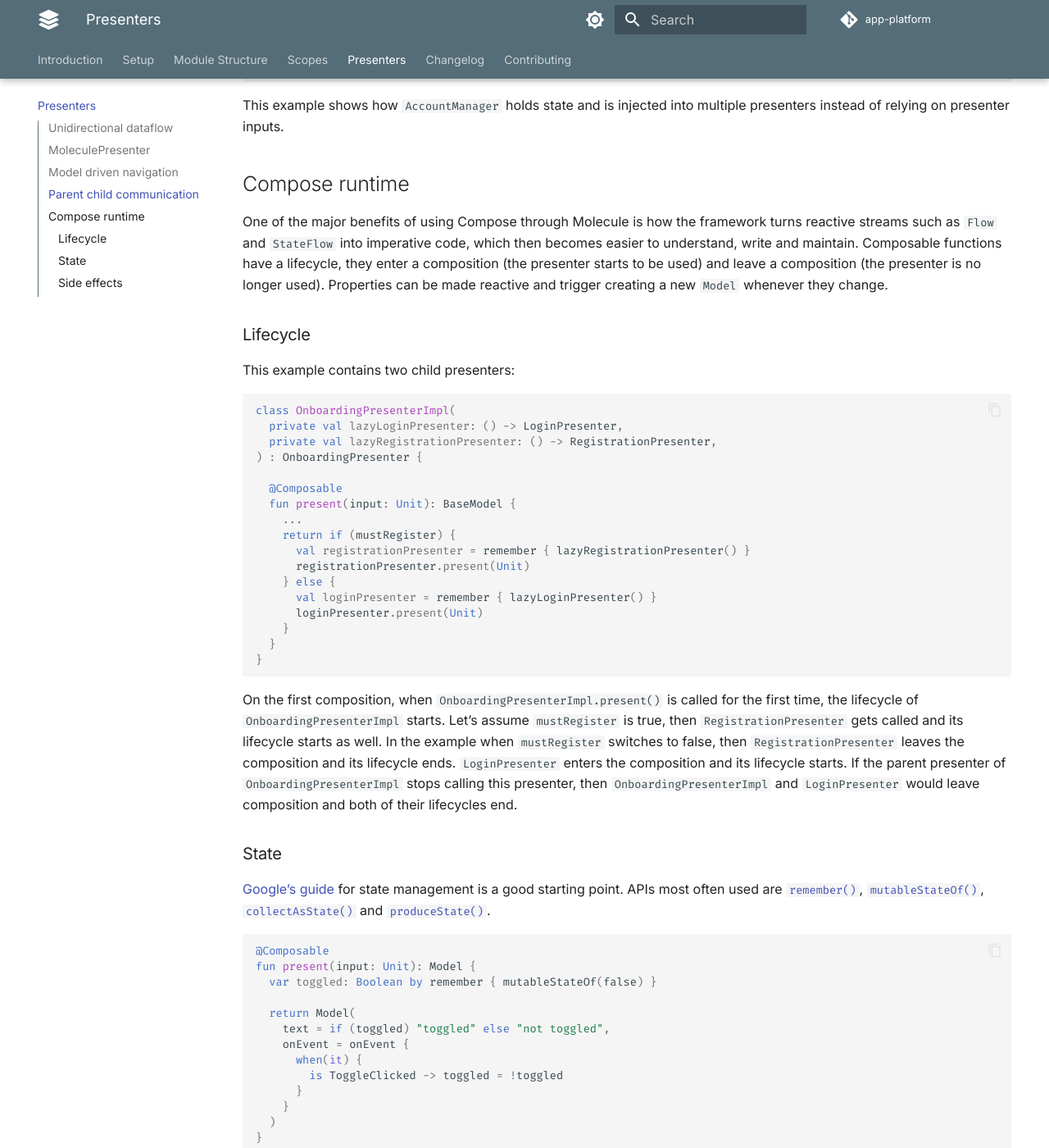
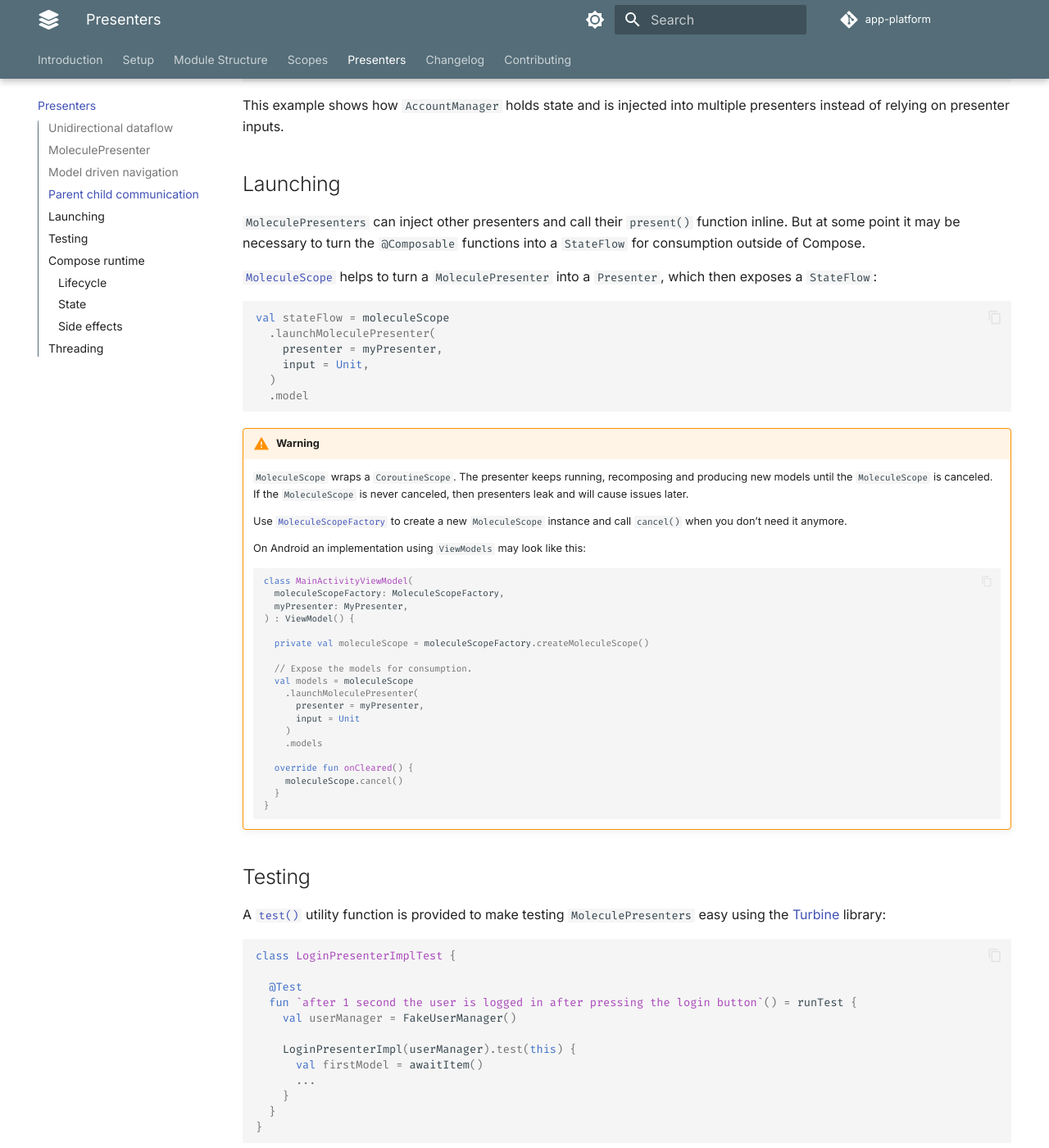
Before and after one commit to amzn/app-platform, an MkDocs documentation site: the page built from docs/presenters.md, in a window 1280 px wide and 1400 px high, scrolled down 5522 px. Shown: the whole window at 82% size. Built offline with MkDocs 1.6.1 and Material for MkDocs 9.7.7, drawn with Linux system fonts in a browser that asks for light colours; comment, search, counter and statistics services are not loaded; some of the changed text lies outside the part shown.

Commit message:
More documentation updates.

````diff
--- a/docs/presenters.md
+++ b/docs/presenters.md
@@ -305,6 +305,86 @@ class OnboardingPresenterImpl(
 This example shows how `AccountManager` holds state and is injected into multiple presenters instead of relying
 on presenter inputs.
 
+## Launching
+
+`MoleculePresenters` can inject other presenters and call their `present()` function inline. But at some point it
+may be necessary to turn the `@Composable` functions into a `StateFlow` for consumption outside of Compose.
+
+[`MoleculeScope`](https://github.com/amzn/app-platform/blob/main/presenter-molecule/public/src/commonMain/kotlin/software/amazon/app/platform/presenter/molecule/MoleculeScope.kt)
+helps to turn a `MoleculePresenter` into a `Presenter`, which then exposes a `StateFlow`:
+
+```kotlin
+val stateFlow = moleculeScope
+  .launchMoleculePresenter(
+    presenter = myPresenter,
+    input = Unit,
+  )
+  .model
+```
+
+!!! warning
+
+    `MoleculeScope` wraps a `CoroutineScope`. The presenter keeps running, recomposing and producing new models
+    until the `MoleculeScope` is canceled. If the `MoleculeScope` is never canceled, then presenters leak and will
+    cause issues later.
+
+    Use [`MoleculeScopeFactory`](https://github.com/amzn/app-platform/blob/main/presenter-molecule/public/src/commonMain/kotlin/software/amazon/app/platform/presenter/molecule/MoleculeScopeFactory.kt)
+    to create a new `MoleculeScope` instance and call `cancel()` when you don't need it anymore.
+
+    On Android an implementation using `ViewModels` may look like this:
+
+    ```kotlin
+    class MainActivityViewModel(
+      moleculeScopeFactory: MoleculeScopeFactory,
+      myPresenter: MyPresenter,
+    ) : ViewModel() {
+
+      private val moleculeScope = moleculeScopeFactory.createMoleculeScope()
+
+      // Expose the models for consumption.
+      val models = moleculeScope
+        .launchMoleculePresenter(
+          presenter = myPresenter,
+          input = Unit
+        )
+        .models
+
+      override fun onCleared() {
+        moleculeScope.cancel()
+      }
+    }
+    ```
+
+## Testing
+
+A [`test()`](https://github.com/amzn/app-platform/blob/main/presenter-molecule/testing/src/commonMain/kotlin/software/amazon/app/platform/presenter/molecule/TestPresenter.kt)
+utility function is provided to make testing `MoleculePresenters` easy using the [Turbine](https://github.com/cashapp/turbine/)
+library:
+
+```kotlin
+class LoginPresenterImplTest {
+
+  @Test
+  fun `after 1 second the user is logged in after pressing the login button`() = runTest {
+    val userManager = FakeUserManager()
+
+    LoginPresenterImpl(userManager).test(this) {
+      val firstModel = awaitItem()
+      ...
+    }
+  }
+}
+```
+
+The `test()` function uses the `TestScope.backgroundScope` to run the presenter.
+
+??? example "Sample"
+
+    The sample application implements multiple tests for its presenters, e.g.
+    [`LoginPresenterImplTest`](https://github.com/amzn/app-platform/blob/main/sample/login/impl/src/commonTest/kotlin/software/amazon/app/platform/sample/login/LoginPresenterImplTest.kt),
+    [`NavigationPresenterImplTest`](https://github.com/amzn/app-platform/blob/main/sample/navigation/impl/src/commonTest/kotlin/software/amazon/app/platform/sample/navigation/NavigationPresenterImplTest.kt)
+    and [`UserPagePresenterImplTest`](https://github.com/amzn/app-platform/blob/main/sample/user/impl/src/commonTest/kotlin/software/amazon/app/platform/sample/user/UserPagePresenterImplTest.kt).
+
 ## Compose runtime
 
 One of the major benefits of using Compose through Molecule is how the framework turns reactive streams such as
@@ -434,3 +514,5 @@ fun present(input: Unit): Model {
 
 When the `Presenter` leaves composition, then all jobs launched by this coroutine scope get canceled. For more
 details see [here](https://developer.android.com/jetpack/compose/side-effects#remembercoroutinescope).
+
+## Threading
````
